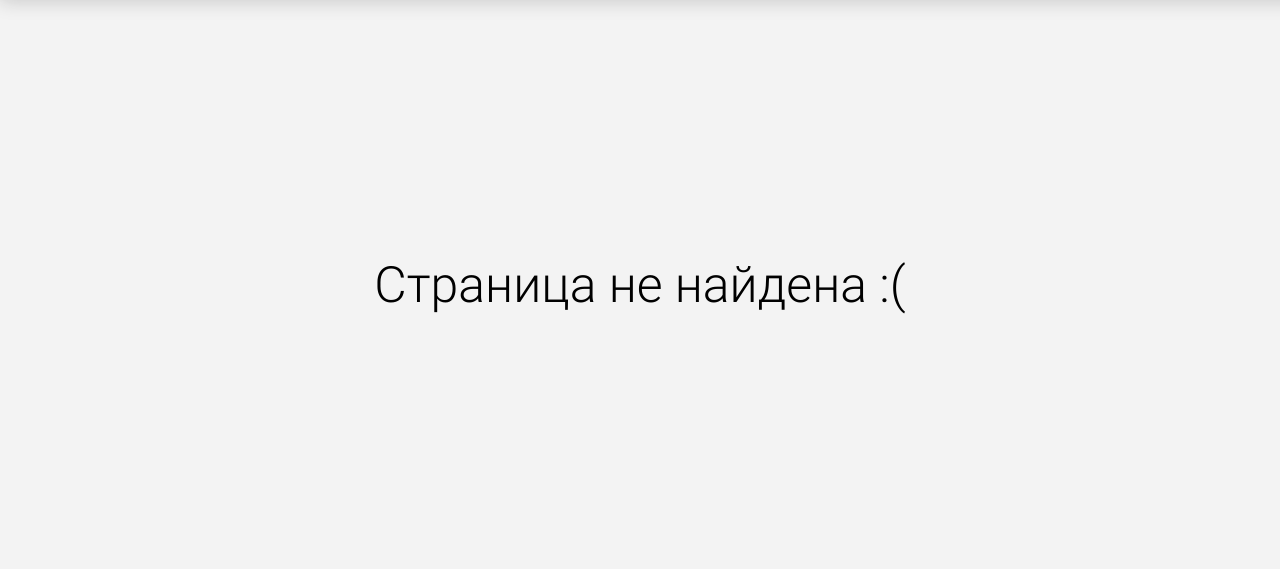
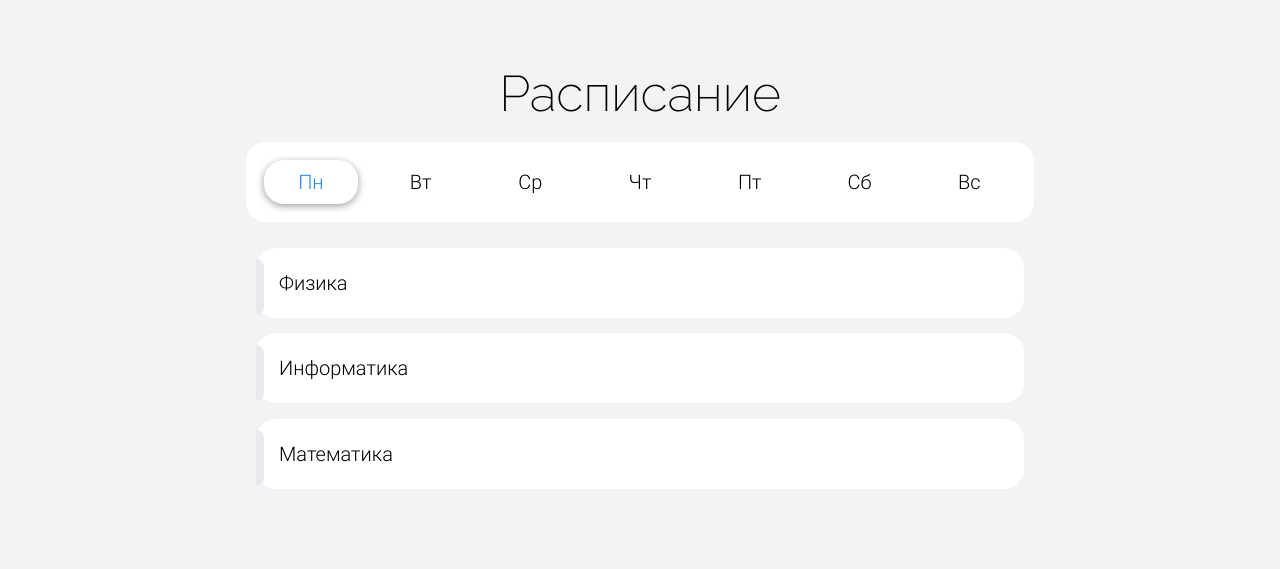
Before and after one commit to BeyondOrigins/diary, a Flask app: page /schedule in a window 1280 px wide. Shown: the top 569 px of the page. Run offline with Flask 3, Linux system fonts and the light colour scheme; a user stored in the database is signed in; tables that the repository leaves empty hold one stand-in row (values such as "Sample post").

Commit message:
started developing schedule page

```diff
--- a/main.py
+++ b/main.py
@@ -184,6 +184,11 @@
 
     return render_template("my_marks.html", marks=marks)
 
+@app.route("/schedule")
+@login_required
+def schedule():
+    return render_template("schedule.html")
+
 @app.errorhandler(401)
 def unauthorized_error_handler(error):
     return redirect("/auth")
--- a/static/styles/style.css
+++ b/static/styles/style.css
@@ -70,8 +70,8 @@
     --color-button1-background: var(--color-bluerple);
     --color-file-input-background: var(--color-bluerple);
     --color-light-purple: #ac7fdf;
-    --color-form-background: #ffffff;
-    --color-link-color: #2baeeb;
+    --color-container-background: #ffffff;
+    --color-selected: #2686f5;
     --color-input-focus: rgba(85, 215, 247, 0.205);
     --color-header-element: #f3f3f3;
     --color-mark-container: #75c1ff;
@@ -106,7 +106,7 @@
 /* CLASSES */
 
 .container {
-    width: 60%;
+    width: 100%;
     margin: 5% auto;
     text-align: center;
 }
@@ -169,8 +167,68 @@
     cursor: pointer;
 }
 
-.marks-row-container {
+.blocks-container {
     display: flex;
+    margin: 3% auto;
+}
+
+.days-container {
+    width: 60%;
+    border-radius: 20px;
+    background-color: var(--color-container-background);
+    padding: 10px;
+    display: inline-flex;
+    margin: 0 auto;
+}
+
+.day-container {
+    margin: 8px;
+    text-align: center;
+    font-family: "Roboto";
+    /* font-weight: bold; */
+    font-size: 20px;
+    width: 14%;
+    cursor: pointer;
+    padding: 10px;
+}
+
+.day-container-selected {
+    border-radius: 20px;
+    box-shadow: 2px 2px 7px var(--color-shadow),
+    -2px 2px 7px var(--color-shadow);
+    color: var(--color-selected);
+}
+
+.subjects-container {
+    width: 60%;
+    text-align: center;
+    margin: 2% auto;
+}
+
+.subject-container {
+    border-radius: 20px;
+    background-color: var(--color-container-background);
+    text-align: left;
+    display: flex;
+    margin: 2% auto;
+}
+
+.subject-info {
+    margin: 3%;
+    font-family: "Roboto";
+    font-size: 20px;
+}
+
+.subject-container::before {
+    width: 8px;
+    height: 56px;
+    position: absolute;
+    content: "";
+    border-top-right-radius: 16px;
+    border-bottom-right-radius: 16px;
+    background-color: rgb(232, 232, 239);
+    margin-right: 3%;
+    margin-top: 1.5%;
 }
 
 .mark {
@@ -178,11 +236,10 @@
 }
 
 .main-title {
-    font-family: "Roboto";
+    font-family: "Raleway";
     font-size: 50px;
     text-align: center;
-    margin: 2%;
-    opacity: 0;
+    margin: 1.5%;
 }
 
 .marks-container__title {
@@ -340,13 +394,13 @@
     transition-timing-function: linear;
     animation-fill-mode: forwards;
     animation-delay: 0.3s;
+    opacity: 0;
 }
 
 .footer {
     width: 50%;
     text-align: center;
     margin: 0 auto;
-    opacity: 0;
     border-top: 1px solid var(--color-gray);
     padding: 6px;
 }
--- a/templates/profile.html
+++ b/templates/profile.html
@@ -29,7 +29,7 @@
             display: inline-grid;
         }
     </style>
-    <div class="container" style="width: 100%;">
+    <div class="container">
         <div class="main-title animated">Мой профиль</div>
         <div class="profile-container animated">
             <div id="avatar-div">
--- a/templates/schedule.html
+++ b/templates/schedule.html
@@ -1,7 +1,43 @@
 {% extends "index.html" %}
 {% block body %}
-
+	<div class="container">
+        <div class="main-title animated">Расписание</div>
+        <div class="days-container animated">
+            <div class="day-container day-container-selected">Пн</div>
+            <div class="day-container">Вт</div>
+            <div class="day-container">Ср</div>
+            <div class="day-container">Чт</div>
+            <div class="day-container">Пт</div>
+            <div class="day-container">Сб</div>
+            <div class="day-container">Вс</div>
+        </div>
+        <div class="subjects-container animated">
+            <div class="subject-container animated">
+                <div class="subject-info">
+                    Физика
+                </div>
+            </div>
+            <div class="subject-container animated">
+                <div class="subject-info">
+                    Информатика
+                </div>
+            </div>
+            <div class="subject-container animated">
+                <div class="subject-info">
+                    Математика
+                </div>
+            </div>
+        </div>
+    </div>
 {% endblock %}
 {% block header %}
-
+    <a href="/" class="header__element">
+        <div>На главную</div>
+    </a>
+    <a href="/schedule" class="header__element">
+        <div>Расписание</div>
+    </a>
+    <a href="/profile" class="header__element">
+        <div>{{ session["name"] }}</div>
+    </a>
 {% endblock %}
```
Also changed, not shown: other parts of static/styles/style.css (+10 -22 lines), models.py (+4 -3 lines).
